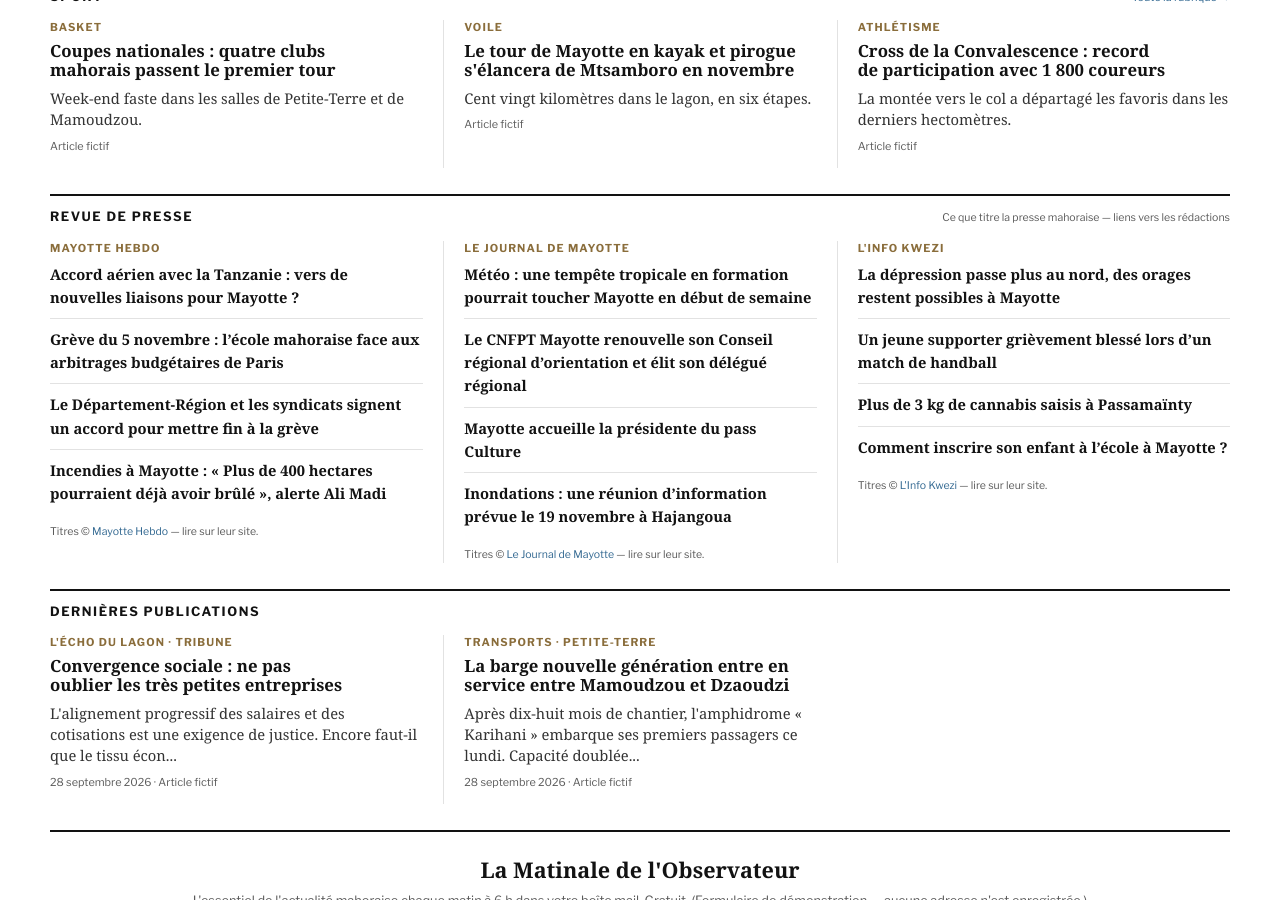
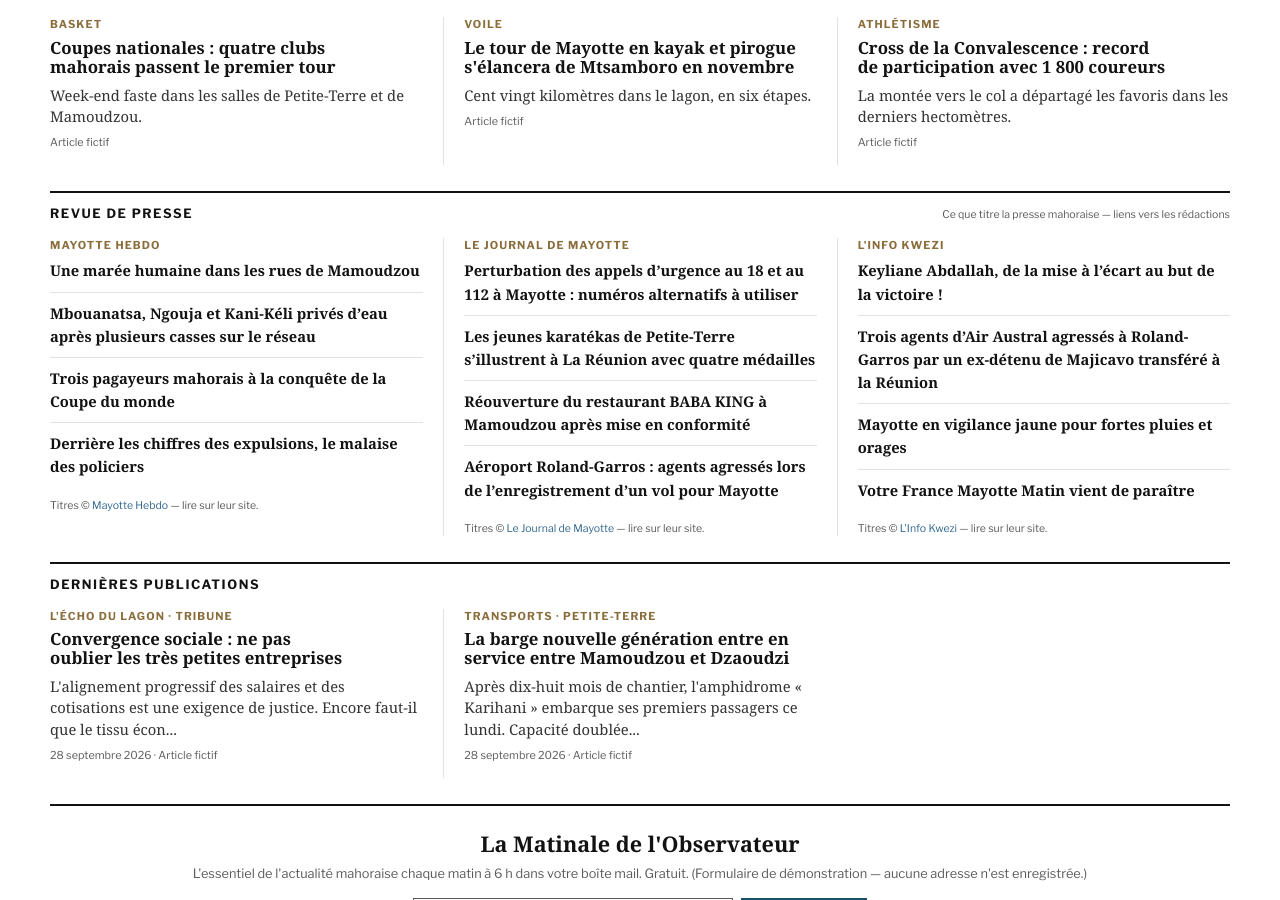
Before and after one commit to esdine/observateur-mayotte, a Jekyll site: the page built from index.html, in a window 1280 px wide and 900 px high, scrolled down 2773 px. Built offline with Jekyll 4.4.1, drawn with Linux system fonts in a browser that asks for light colours; some web fonts are replaced; some of the changed text lies outside the part shown.

Commit message:
Édition du matin : météo et revue de presse

```diff
--- a/_data/marches.yml
+++ b/_data/marches.yml
@@ -7,6 +7,20 @@ avis:
     parution: "8 novembre 2026"
     limite: "11 décembre 2026"
     lien: "https://www.boamp.fr/pages/avis/?q=idweb:26-108030"
+  - objet: "MISE EN PLACE DE LA VIDÉO PROTECTION DANS LA COMMUNE DE SADA PHASE 1"
+    acheteur: "MAIRIE DE SADA"
+    type: "Fournitures"
+    famille: "Marchés européens"
+    parution: "8 novembre 2026"
+    limite: "7 décembre 2026"
+    lien: "https://www.boamp.fr/pages/avis/?q=idweb:26-108102"
+  - objet: "RELANCE Lot 3 et 4 Accord-cadre location de camion et d'engins avec operateurs"
+    acheteur: "Ville de Mamoudzou (976)"
+    type: "Services"
+    famille: "Marchés européens"
+    parution: "8 novembre 2026"
+    limite: "9 décembre 2026"
+    lien: "https://www.boamp.fr/pages/avis/?q=idweb:26-108227"
   - objet: "Fourniture, personnalisation, gestion et rechargement de cartes d’insertion destinées aux bénéficiaires de dispositifs d’insertion social…"
     acheteur: "COMMUNE DE TSINGONI"
     type: "Fournitures"
@@ -28,17 +42,3 @@ avis:
     parution: "6 novembre 2026"
     limite: "20 novembre 2026"
     lien: "https://www.boamp.fr/pages/avis/?q=idweb:26-107605"
-  - objet: "Remise en état des ports de plaisance de Mamoudzou, quai croisière et de Dzaoudzi Remplacement des pontons"
-    acheteur: "Département-Région de Mayotte"
-    type: "Travaux"
-    famille: "Marchés européens"
-    parution: "5 novembre 2026"
-    limite: "4 décembre 2026"
-    lien: "https://www.boamp.fr/pages/avis/?q=idweb:26-107046"
-  - objet: "Souscription des contrats d'assurance pour le Département Région de Mayotte"
-    acheteur: "Département-Région de Mayotte"
-    type: "Services"
-    famille: "Marchés européens"
-    parution: "5 novembre 2026"
-    limite: "7 décembre 2026"
-    lien: "https://www.boamp.fr/pages/avis/?q=idweb:26-107065"
--- a/_data/meteo.yml
+++ b/_data/meteo.yml
@@ -1,8 +1,8 @@
 # Genere par outils/maj_meteo.py - source Open-Meteo (donnees reelles)
-date_affichee: "Dimanche 8 novembre 2026"
+date_affichee: "Lundi 9 novembre 2026"
 tmin: 25
 tmax: 31
 ciel: "Bruine légère"
-vent_kmh: 14
+vent_kmh: 12
 temp_mer: 29
-maj: "2026-11-08T12:27+0300"
+maj: "2026-11-09T13:19+0300"
--- a/_data/revue.yml
+++ b/_data/revue.yml
@@ -3,33 +3,33 @@ sources:
   - nom: "Mayotte Hebdo"
     site: "https://mayottehebdo.com/"
     titres:
-      - titre: "Accord aérien avec la Tanzanie : vers de nouvelles liaisons pour Mayotte ?"
-        lien: "https://www.mayottehebdo.com/actualite/transport/aerien/accord-aerien-avec-la-tanzanie-vers-de-nouvelles-liaisons-pour-mayotte/"
-      - titre: "Grève du 5 novembre : l’école mahoraise face aux arbitrages budgétaires de Paris"
-        lien: "https://www.mayottehebdo.com/actualite/societe/greve-du-5-novembre-lecole-mahoraise-face-aux-arbitrages-budgetaires-de-paris/"
-      - titre: "Le Département-Région et les syndicats signent un accord pour mettre fin à la grève"
-        lien: "https://www.mayottehebdo.com/actualite/politique/le-departement-region-et-les-syndicats-signent-un-accord-pour-mettre-fin-a-la-greve/"
-      - titre: "Incendies à Mayotte : « Plus de 400 hectares pourraient déjà avoir brûlé », alerte Ali Madi"
-        lien: "https://www.mayottehebdo.com/actualite/environnement/incendies-a-mayotte-plus-de-400-hectares-pourraient-deja-avoir-brule-alerte-ali-madi/"
+      - titre: "Une marée humaine dans les rues de Mamoudzou"
+        lien: "https://www.mayottehebdo.com/actualite/breves/une-maree-humaine-dans-les-rues-de-mamoudzou/"
+      - titre: "Mbouanatsa, Ngouja et Kani-Kéli privés d’eau après plusieurs casses sur le réseau"
+        lien: "https://www.mayottehebdo.com/actualite/breves/mbouanatsa-ngouja-et-kani-keli-prives-deau-apres-plusieurs-casses-sur-le-reseau/"
+      - titre: "Trois pagayeurs mahorais à la conquête de la Coupe du monde"
+        lien: "https://www.mayottehebdo.com/actualite/breves/trois-pagayeurs-mahorais-a-la-conquete-de-la-coupe-du-monde/"
+      - titre: "Derrière les chiffres des expulsions, le malaise des policiers"
+        lien: "https://www.mayottehebdo.com/actualite/immigration/derriere-les-chiffres-des-expulsions-le-malaise-des-policiers/"
   - nom: "Le Journal de Mayotte"
     site: "https://lejournaldemayotte.yt/"
     titres:
-      - titre: "Météo : une tempête tropicale en formation pourrait toucher Mayotte en début de semaine"
-        lien: "https://lejournaldemayotte.yt/articles/meteo-une-tempete-tropicale-en-formation-pourrait-toucher-mayotte-en-debut-de-semaine"
-      - titre: "Le CNFPT Mayotte renouvelle son Conseil régional d’orientation et élit son délégué régional"
-        lien: "https://lejournaldemayotte.yt/articles/le-cnfpt-mayotte-renouvelle-son-conseil-regional-dorientation-et-elit-son-delegue-regional"
-      - titre: "Mayotte accueille la présidente du pass Culture"
-        lien: "https://lejournaldemayotte.yt/articles/mayotte-accueille-la-presidente-du-pass-culture"
-      - titre: "Inondations : une réunion d’information prévue le 19 novembre à Hajangoua"
-        lien: "https://lejournaldemayotte.yt/articles/inondations-une-reunion-dinformation-prevue-le-19-novembre-a-hajangoua"
+      - titre: "Perturbation des appels d’urgence au 18 et au 112 à Mayotte : numéros alternatifs à utiliser"
+        lien: "https://lejournaldemayotte.yt/articles/perturbation-des-appels-durgence-au-18-et-au-112-a-mayotte-numeros-alternatifs-a-utiliser"
+      - titre: "Les jeunes karatékas de Petite-Terre s’illustrent à La Réunion avec quatre médailles"
+        lien: "https://lejournaldemayotte.yt/articles/les-jeunes-karatekas-de-petite-terre-sillustrent-a-la-reunion-avec-quatre-medailles"
+      - titre: "Réouverture du restaurant BABA KING à Mamoudzou après mise en conformité"
+        lien: "https://lejournaldemayotte.yt/articles/reouverture-du-restaurant-baba-king-a-mamoudzou-apres-mise-en-conformite"
+      - titre: "Aéroport Roland-Garros : agents agressés lors de l’enregistrement d’un vol pour Mayotte"
+        lien: "https://lejournaldemayotte.yt/articles/aeroport-roland-garros-agents-agresses-lors-de-lenregistrement-dun-vol-pour-mayotte"
   - nom: "L'Info Kwezi"
     site: "https://www.linfokwezi.fr/"
     titres:
-      - titre: "La dépression passe plus au nord, des orages restent possibles à Mayotte"
-        lien: "https://www.linfokwezi.fr/la-depression-passe-plus-au-nord-des-orages-restent-possibles-a-mayotte/"
-      - titre: "Un jeune supporter grièvement blessé lors d’un match de handball"
-        lien: "https://www.linfokwezi.fr/un-jeune-supporter-grievement-blesse-lors-dun-match-de-handball/"
-      - titre: "Plus de 3 kg de cannabis saisis à Passamaïnty"
-        lien: "https://www.linfokwezi.fr/plus-de-3-kg-de-cannabis-saisis-a-passamainty/"
-      - titre: "Comment inscrire son enfant à l’école à Mayotte ?"
-        lien: "https://www.linfokwezi.fr/inscription-ecole-mayotte/"
+      - titre: "Keyliane Abdallah, de la mise à l’écart au but de la victoire !"
+        lien: "https://www.linfokwezi.fr/keyliane-abdallah-de-la-mise-a-lecart-au-but-de-la-victoire/"
+      - titre: "Trois agents d’Air Austral agressés à Roland-Garros par un ex-détenu de Majicavo transféré à la Réunion"
+        lien: "https://www.linfokwezi.fr/trois-agents-dair-austral-agresses-a-roland-garros-par-un-ex-detenu-de-majicavo-transfere-a-la-reunion/"
+      - titre: "Mayotte en vigilance jaune pour fortes pluies et orages"
+        lien: "https://www.linfokwezi.fr/mayotte-en-vigilance-jaune-pour-fortes-pluies-et-orages-2/"
+      - titre: "Votre France Mayotte Matin vient de paraître"
+        lien: "https://www.linfokwezi.fr/votre-france-mayotte-matin-vient-de-paraitre-245/"
```
